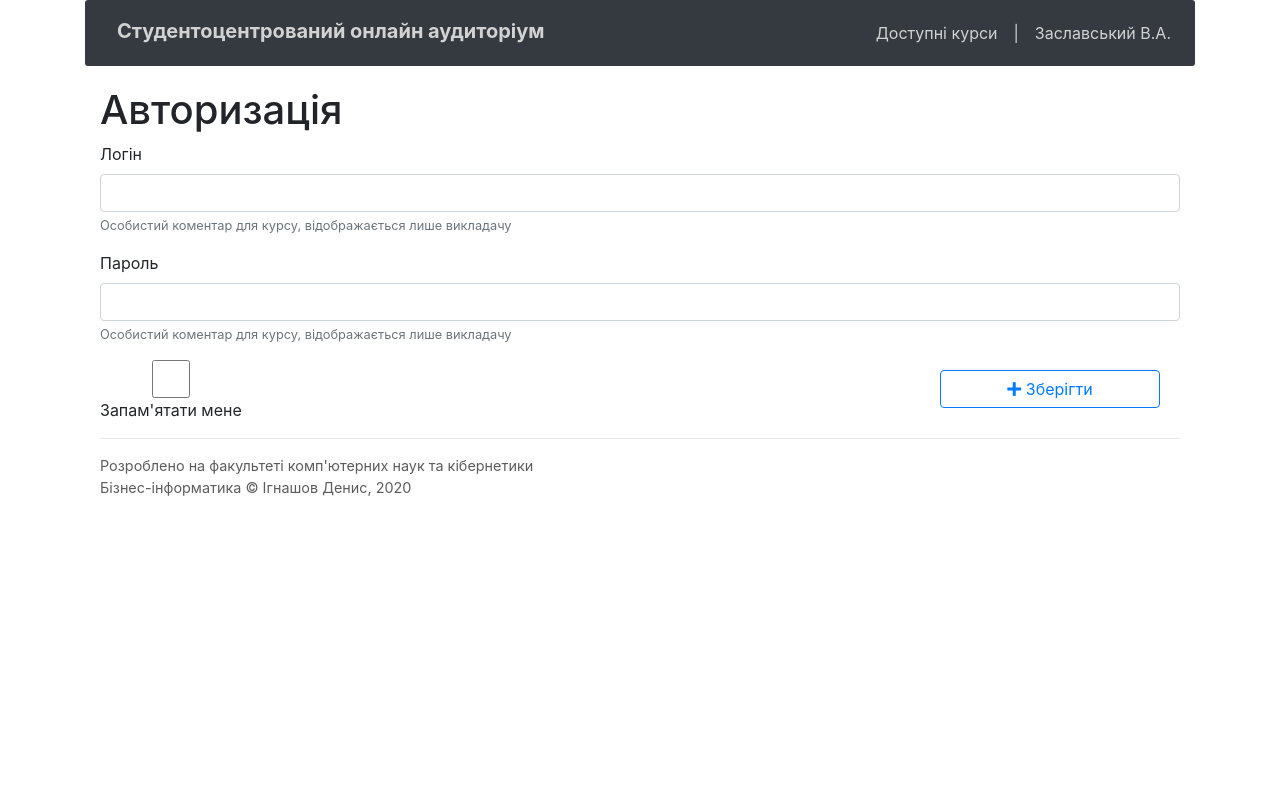
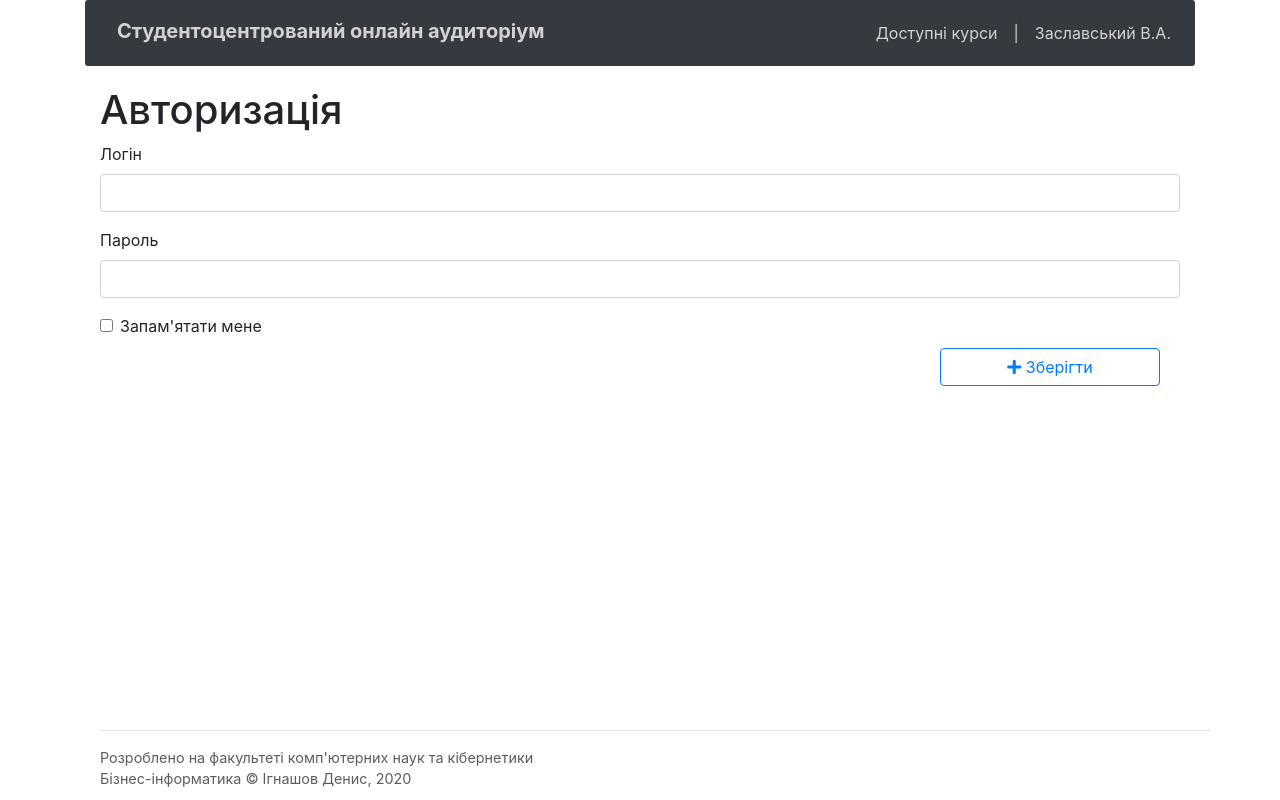
Before and after one commit to NarbiD/sc-teacher-frontend, a React app: page /signin in a window 1280 px wide. Built offline with nearby package versions, Linux system fonts and the light colour scheme.

Commit message:
fixed checkbox and footer position

```diff
--- a/src/components/footer/footer.css
+++ b/src/components/footer/footer.css
@@ -1,4 +1,6 @@
 .footer {
     font-size: 0.9rem;
     color: rgb(92, 92, 92);
+    position: absolute;
+    bottom: 10px;
 }
--- a/src/components/form-elements/input-checkbox.js
+++ b/src/components/form-elements/input-checkbox.js
@@ -2,14 +2,10 @@ import React from 'react'
 
 const InputFormCheckbox = ({ label, name, value, onChange }) => {
     return (
-        <label className="form-check-label">
-        <input type="checkbox"
-            className="form-control"
-            name={name}
-            value={value}
-            onChange={onChange} />
-        <span>{ label }</span>
-        </label>
+        <div className="form-check">
+            <input type="checkbox" className="form-check-input" name={name} value={value} onChange={onChange} />
+            <label className="form-check-label">{ label }</label>
+        </div>
     );
 };
 
--- a/src/components/sign-in-form/sign-in-form.js
+++ b/src/components/sign-in-form/sign-in-form.js
@@ -37,14 +37,12 @@ class SignInForm extends Component{
                           type="text"
                           name="login"
                           value={this.state.comment}
-                          onChange={this.onChange}
-                          comment="Особистий коментар для курсу, відображається лише викладачу" />
+                          onChange={this.onChange} />
             <InputFormRow label="Пароль"
                           type="password"
                           name="password"
                           value={this.state.comment}
-                          onChange={this.onChange}
-                          comment="Особистий коментар для курсу, відображається лише викладачу" />
+                          onChange={this.onChange} />
             <InputFormCheckbox label="Запам'ятати мене"
                                name="rememberMe"
                                value={this.state.rememberMe}
```
